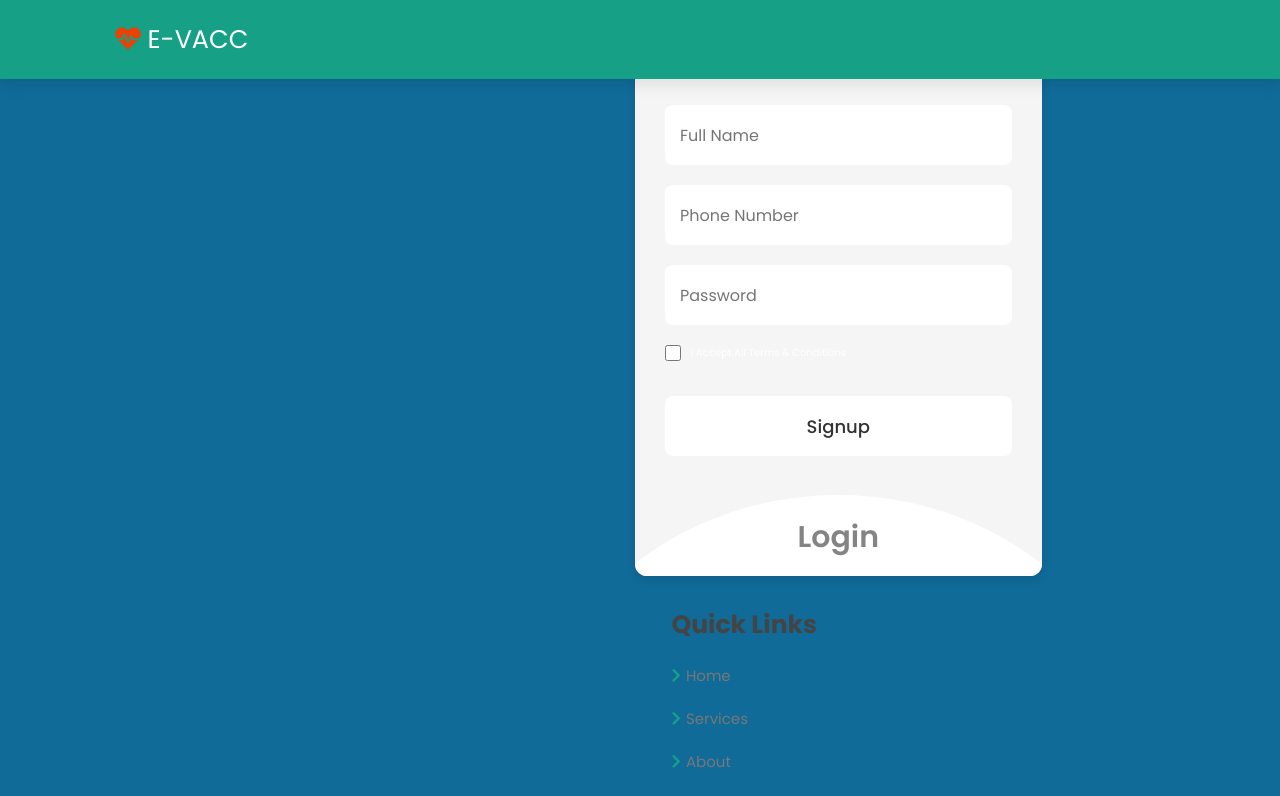
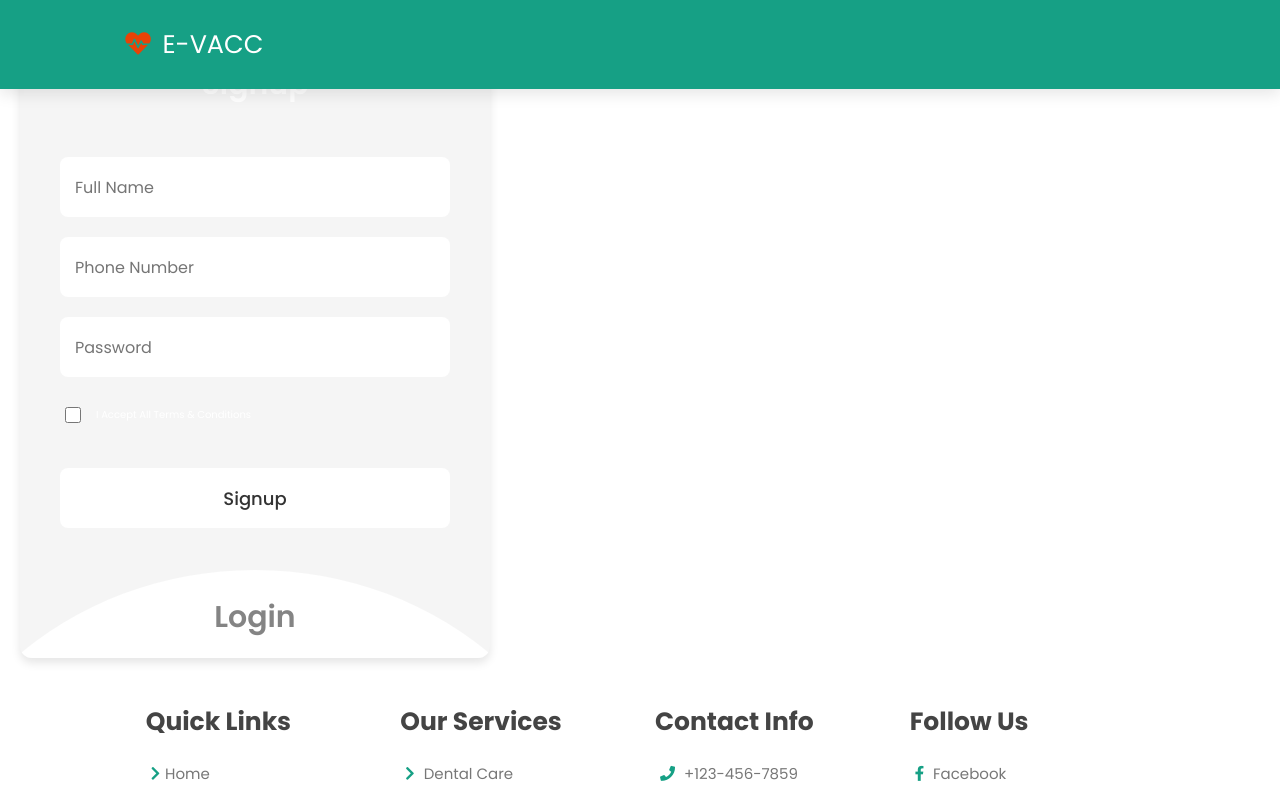
Before and after one commit to Shikhar-Rai-007/E-Vacc, a React (Create React App) app: page /Login in a window 1280 px wide. Shown: the top 796 px of the page. Built offline with nearby package versions, Linux system fonts and the light colour scheme.

Commit message:
Made few chnages

```diff
--- a/package.json
+++ b/package.json
@@ -11,7 +11,6 @@
     "react": "^18.2.0",
     "react-dom": "^18.2.0",
     "react-router-dom": "^6.8.2",
-    "react-scripts": "5.0.1",
     "sort-by": "^1.2.0",
     "web-vitals": "^2.1.4"
   },
@@ -38,5 +37,8 @@
       "last 1 firefox version",
       "last 1 safari version"
     ]
+  },
+  "devDependencies": {
+    "react-scripts": "^5.0.1"
   }
 }
--- a/src/Components/Login.css
+++ b/src/Components/Login.css
@@ -1,5 +1,5 @@
 /* Import Google font - Poppins */
-@import url("https://fonts.googleapis.com/css2?family=Poppins:wght@200;300;400;500;600;700&display=swap");
+/* @import url("https://fonts.googleapis.com/css2?family=Poppins:wght@200;300;400;500;600;700&display=swap");
 * {
   margin: 0;
   padding: 0;
@@ -13,7 +13,7 @@
   align-items: center;
   justify-content: center;
   background: #106b99;
-}
+} */
 .wrapper {
   position: relative;
   max-width: 470px;
```
Also changed, not shown: 1 other file (tests, documents, lock files or other folders).
